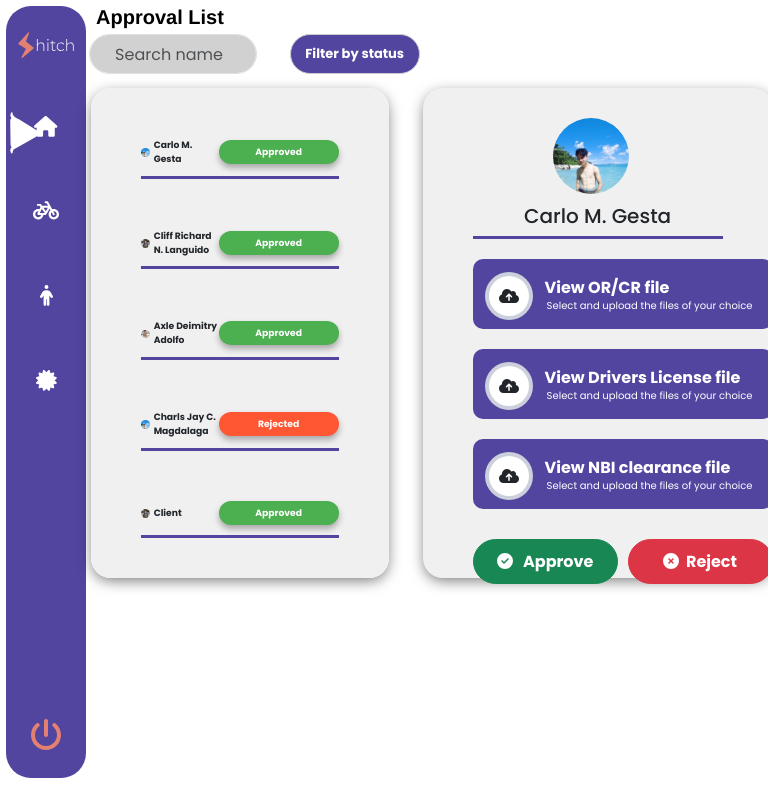
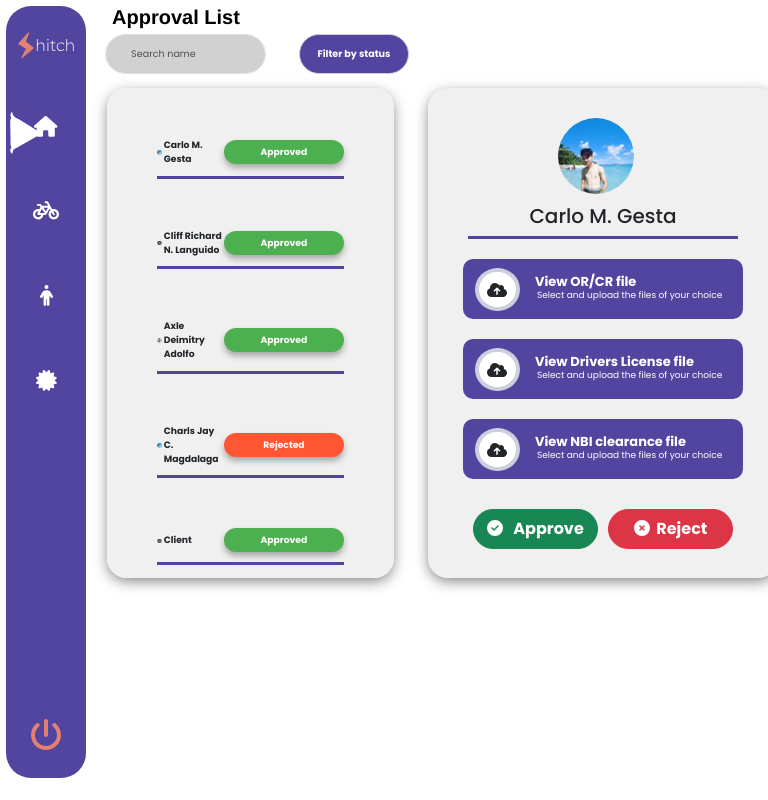
Before and after one commit to wingled22/pagyeonjaFrontEnd, a React (Vite) app: page / in a window 768 px wide. Shown: the top 800 px of the page. Built offline with nearby package versions, Linux system fonts and the light colour scheme.

Commit message:
make it responsive website

```diff
--- a/src/RiderApprovalComponents/Requirements.jsx
+++ b/src/RiderApprovalComponents/Requirements.jsx
@@ -33,14 +33,14 @@ const Requirements = () => {
 
         </Row>
 
-        <ViewORCR />
+        <ViewORCR className="me-md-5" />
         <ViewDriversLicense />
         <ViewNBIClearance/>
 
 
         <div className="btnAppRej">
-        <Button className="btn" color="success" style={{borderRadius:50 , fontWeight: "bold"}}> <FontAwesomeIcon icon={faCircleCheck} /> &nbsp; Approve</Button>
-        <Button className="btn" color="danger" style={{borderRadius:50 , fontWeight: "bold"}}><FontAwesomeIcon icon={faCircleXmark} /> &nbsp;Reject</Button>
+        <Button className="btn-rider-approval" color="success" style={{borderRadius:50 , fontWeight: "bold"}}> <FontAwesomeIcon icon={faCircleCheck} /> &nbsp; Approve</Button>
+        <Button className="btn-rider-approval" color="danger" style={{borderRadius:50 , fontWeight: "bold"}}><FontAwesomeIcon icon={faCircleXmark} /> &nbsp;Reject</Button>
         </div>
 
       </div>
--- a/src/RiderApprovalComponents/RequirementsViewDriversLicense.jsx
+++ b/src/RiderApprovalComponents/RequirementsViewDriversLicense.jsx
@@ -5,18 +5,6 @@ import { faCloudArrowUp } from "@fortawesome/free-solid-svg-icons";
 
 const ViewDriversLicense = () => {
 
-
-  const Elipse = {
-    width: 46.96,
-    height: 44,
-    background: "white",
-    borderRadius: 9999,
-    border: "3.12px #CBD0DC solid",
-
-    textAlign: "center",
-    marginTop: -55,
-    marginLeft: 50,
-  };
 
   return (
     <>
--- a/src/RiderApprovalComponents/Rider_Approval_Dashboard.jsx
+++ b/src/RiderApprovalComponents/Rider_Approval_Dashboard.jsx
@@ -24,7 +24,7 @@ const RiderApprovalDashboard = () => {
     <>
 
 
-      <Row className="me-md-5">
+      <Row className="me-md-5 ms-sm-1">
 
 
         <div className="text-wrapper">Approval List</div>
@@ -41,13 +41,13 @@ const RiderApprovalDashboard = () => {
 
       </Row>
 
-      <Row className="mt-xs-2 mt-lg-4 mt-sm-4 mt-md-4 mt-xl-4" xs={1}  sm={6} md={12} lg={2} xl={2}>
+      <Row className="mt-xs-2 mt-lg-4 mt-sm-4 mt-md-4 mt-xl-4 ms-sm-1" xs={1}  sm={6} md={12} lg={2} xl={2}>
 
-      <Col   className="mt-xs-5 " xs={12} sm={12} md={8} lg={6} xl={6}>
+      <Col   className="mt-xs-5 " xs={5} sm={5} md={8} lg={6} xl={6}>
           <Rider_Approval_TablePage />
         </Col>
 
-        <Col>
+        <Col sm={1}>
           <Requirements />
         </Col>
       </Row>
--- a/src/assets/css/RiderApprovalDashboard.css
+++ b/src/assets/css/RiderApprovalDashboard.css
@@ -19,16 +19,6 @@
   margin-left: 30px;
 }
 
-/********************* button approve and reject****************** */
-.btnAppRej {
-  margin-top: 30px;
-  margin-left: 40px;
-}
-
-.btn {
-  width: 145px;
-  height: 45px;
-}
 
 
 /* ******************************search box ***************************/
@@ -200,6 +190,20 @@
 
 
 
+/********************* button approve and reject****************** */
+.btnAppRej {
+  margin-top: 30px;
+  margin-left: 40px;
+}
+
+.btn-rider-approval{
+  width: 145px;
+  height: 45px;
+}
+
+
+
+
 
 
 
@@ -211,25 +215,7 @@
 @media only screen and (max-width: 767px) {}
 
 
-@media only screen and (min-width: 768px) and (max-width: 1023px) {
-
-  /* search box */
-  .search-field {
-
-    max-height: 40px !important;
-
-
-  }
-
-  /* filter status */
-  .filter-status {
-
-    max-height: 40px !important;
-    font-weight: 10px !important;
-    width: 130px !important;
-    font-size: small !important;
-
-  }
+@media only screen and (min-width: 768px){
 
 }
 
@@ -264,21 +250,109 @@
   }
 
   .profile-line {
-    max-width: 250px !important;
+    max-width: 270px !important;
+  }
+
+
+  /***************************** box rectangle for viewing requirements****************** */
+  .box-requiremnets-orcr,
+  .box-requiremnets-nbi-clearance,
+  .box-requirements-drivers-license{
+
+    margin-left: 35px !important;
+    max-width: 280px !important;
+    max-height: 60px !important;
+  }
+
+  .ellipse-first{
+    margin-top: 8.5px !important;
+    height: 2.7rem !important;
+    width: 2.8rem !important;
+  }
+
+  .ellipse-second {
+
+    height: 2.2rem !important;
+    width: 2.3rem !important;
+
+
+  }
+
+
+  .icon-view {
+    margin-top: 10px !important;
+    margin-left: 8.5px !important;
+  }
+
+
+  .view-file {
+    max-width: 200px !important;
+    margin: -35px 0px 0px 60px !important;
+    font-size: small !important;
+  }
+
+  .view-select {
+    font-size: xx-small !important;
+  }
+
+  /***************** button approval and reject container ***************/
+
+  .btn-rider-approval{
+    max-width: 125px;
+    height: 40px;
+  }
+
+
+  .btnAppRej {
+    margin-top: 30px;
+    margin-left: 35px;
   }
 
 
 
 
+  /* search box */
+  .search-field {
+
+    max-height: 40px !important;
+    max-width: 300px !important;
+    font-size: .6rem !important;
+
+  }
+
+
+  /************ filter status ************/
+  .filter-status {
+
+    max-height: 40px !important;
+    font-weight: 10px !important;
+    max-width: 120px !important;
+    font-size: .7rem !important;
+
+  }
+
 
 }
 
+@media only screen and (max-width: 1199px) {
 
-@media only screen and (min-width: 1024px) {
+   /*******************search box ************/
+   .search-field {
 
-  /* filter status */
-  .filter-status {
-    margin-left: -500px;
+    max-height: 40px !important;
+    max-width: 300px !important;
+    font-size: .6rem !important;
 
   }
+/************* filter status ***********/
+.filter-status {
+     max-height: 40px !important;
+     margin-left: 0px !important;
+    font-weight: 10px !important;
+    max-width: 110px !important;
+    font-size: .6rem !important;
 }
+
+
+
+}
```
